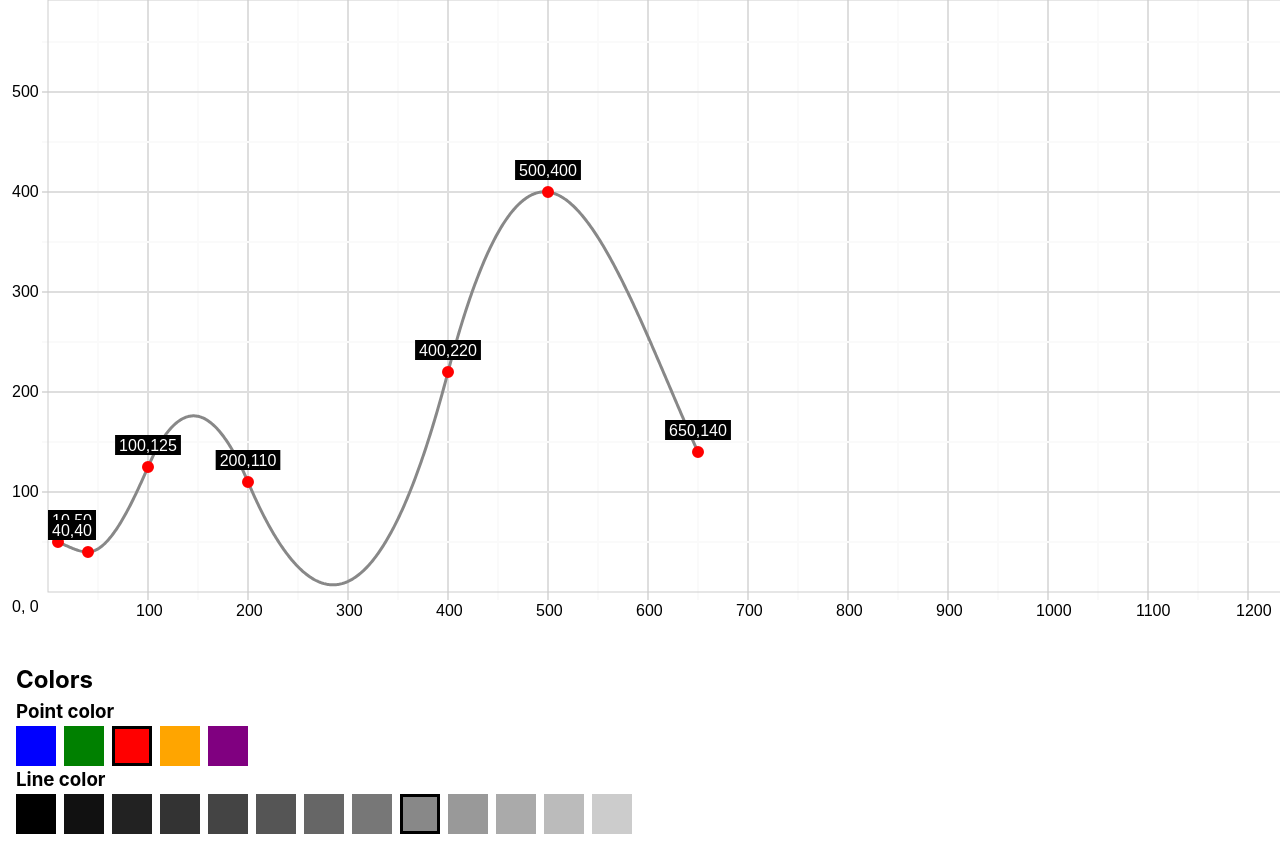
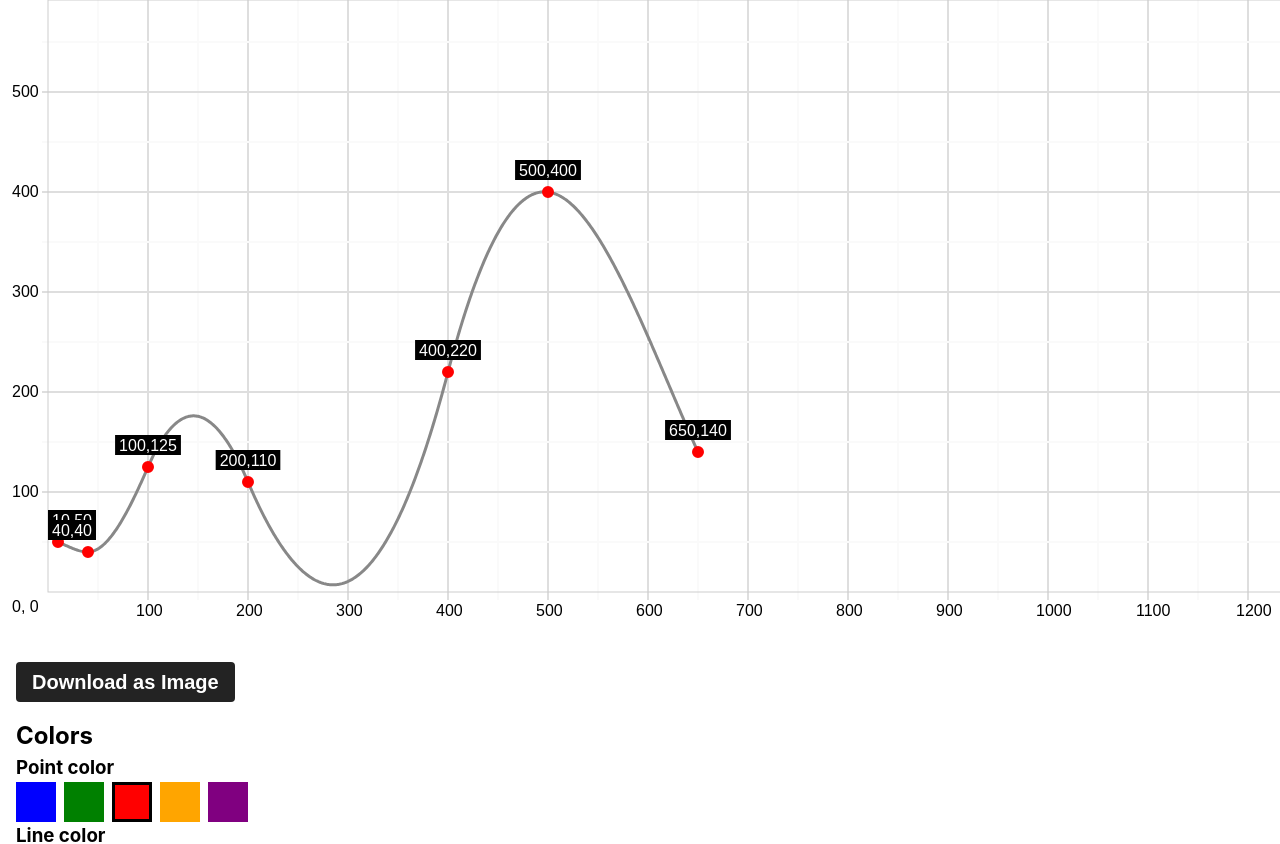
Before and after one commit to mateuszmanczak04/spline-creator, a React (Vite) app: page / in a window 1280 px wide. Shown: the top 844 px of the page. Built offline with nearby package versions, Linux system fonts and the light colour scheme.

Commit message:
feat: Download as image button

```diff
--- a/src/App.tsx
+++ b/src/App.tsx
@@ -4,6 +4,7 @@ import BackgroundCanvas from './components/BackgroundCanvas';
 import Chart from './components/Chart';
 import ColorPicker from './components/ColorPicker';
 import Controls from './components/Controls';
+import DownloadButton from './components/DownloadButton';
 import { CompletePoint, Point } from './types';
 
 function App() {
@@ -72,6 +73,7 @@ function App() {
 					}
 				/>
 			</div>
+			<DownloadButton />
 			<ColorPicker
 				pointColor={pointColor}
 				setPointColor={setPointColor}
--- a/src/components/BackgroundCanvas.tsx
+++ b/src/components/BackgroundCanvas.tsx
@@ -43,6 +43,7 @@ const BackgroundCanvas: FC<BackgroundCanvasProps> = memo(() => {
 
 	return (
 		<canvas
+			id='background-canvas'
 			ref={canvasRef}
 			width={window.innerWidth}
 			height={CANVAS_HEIGHT}
--- a/src/components/Chart.tsx
+++ b/src/components/Chart.tsx
@@ -114,6 +114,7 @@ const Chart: FC<ChartProps> = ({ points, pointColor, lineColor }) => {
 	return (
 		<>
 			<canvas
+				id='curve-canvas'
 				ref={canvasRef}
 				width={window.innerWidth - 48}
 				height={CANVAS_HEIGHT - 48}
--- /dev/null
+++ b/src/components/DownloadButton.tsx
@@ -0,0 +1,62 @@
+'use client';
+
+import { FC } from 'react';
+
+interface DownloadButtonProps {}
+
+const DownloadButton: FC<DownloadButtonProps> = () => {
+	const downloadAsImage = () => {
+		const backgroundCanvas = document.querySelector(
+			'#background-canvas',
+		) as HTMLCanvasElement;
+		const curveCanvas = document.querySelector(
+			'#curve-canvas',
+		) as HTMLCanvasElement;
+		if (!backgroundCanvas || !curveCanvas) {
+			console.error('Canvas not found');
+			return;
+		}
+
+		const combinedCanvas = document.createElement('canvas');
+		combinedCanvas.width = backgroundCanvas.width;
+		combinedCanvas.height = backgroundCanvas.height;
+		const context = combinedCanvas.getContext('2d');
+
+		if (!context) {
+			console.error('Context not found');
+			return;
+		}
+
+		context.drawImage(backgroundCanvas, 0, 0);
+		context.drawImage(curveCanvas, 48, 0);
+
+		const dataURL = combinedCanvas.toDataURL('image/png');
+
+		const anchor = document.createElement('a');
+		anchor.href = dataURL;
+		anchor.download = 'Spline curve';
+		anchor.click();
+	};
+
+	return (
+		<button
+			onClick={downloadAsImage}
+			style={{
+				marginLeft: 16,
+				marginTop: 16,
+				background: '#232323',
+				fontSize: '1.25rem',
+				color: 'white',
+				paddingLeft: '1rem',
+				paddingRight: '1rem',
+				height: '40px',
+				borderRadius: '0.25rem',
+				fontWeight: 'bolder',
+				cursor: 'pointer',
+			}}>
+			Download as Image
+		</button>
+	);
+};
+
+export default DownloadButton;
```
